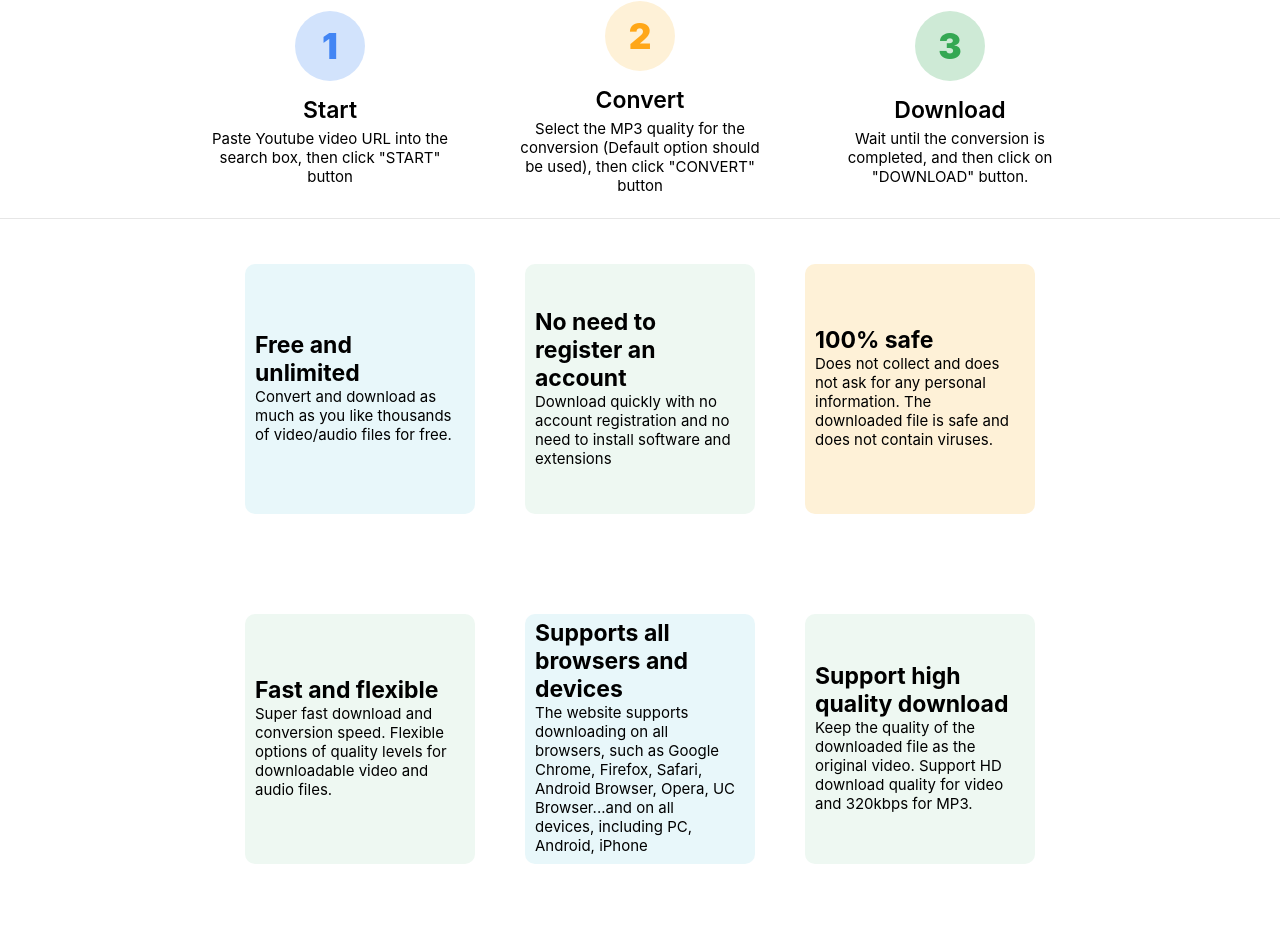
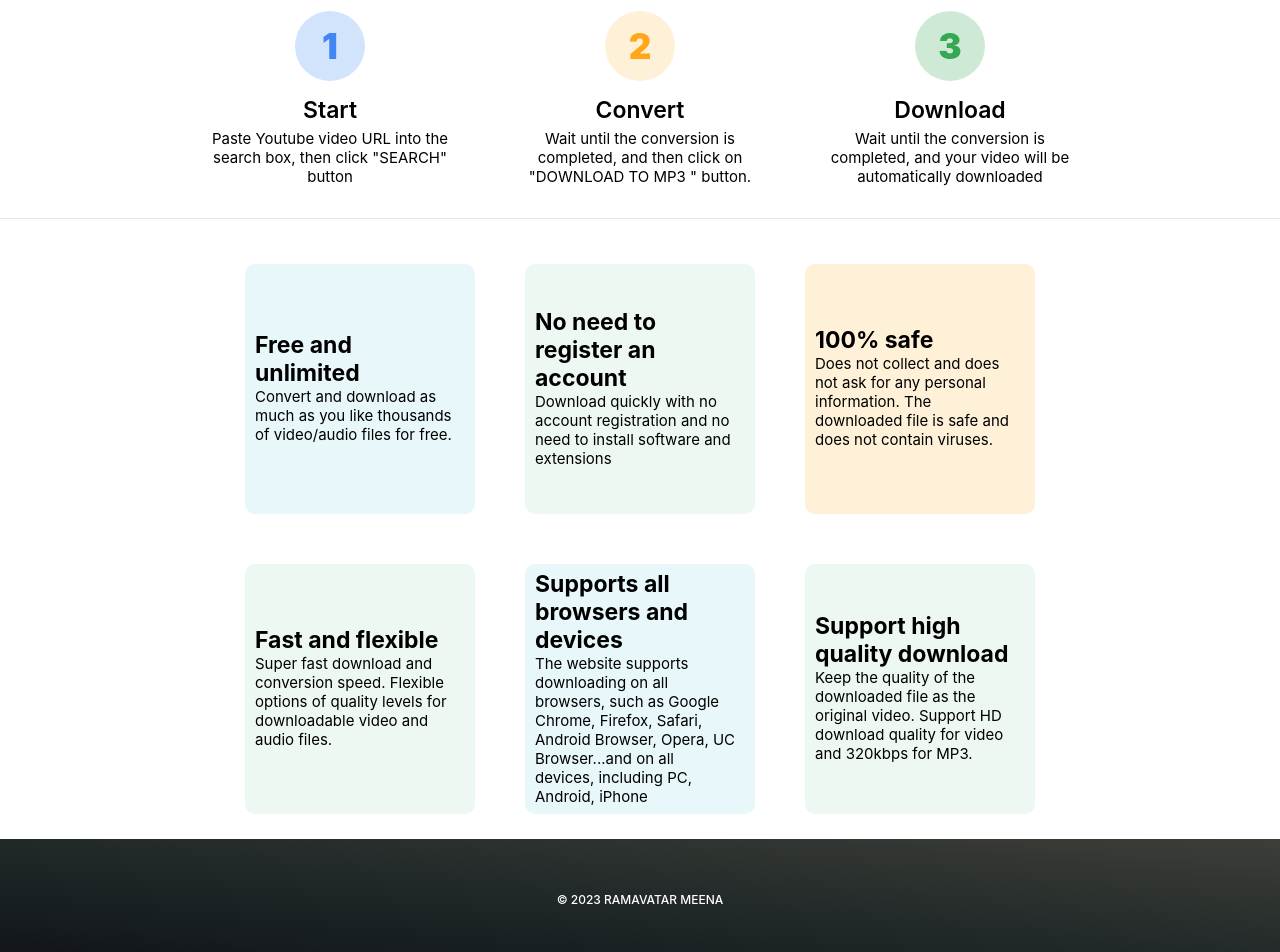
Before and after one commit to ramavatarmeena99/Avatar-Youtube-Video-to-MP3, a React (Create React App) app: page / in a window 1280 px wide. Shown: the part 853-1805 px from the top of the page. Built offline with nearby package versions, Linux system fonts and the light colour scheme.

Commit message:
some bug fixes

```diff
--- a/src/Page/home/Home.js
+++ b/src/Page/home/Home.js
@@ -1,6 +1,7 @@
 import React from 'react'
 import styled from 'styled-components';
 import Center from '../../center/Center'
+import Footer from '../../footer/Footer';
 import Grid from '../../grid/Grid';
 import Header from '../../header/Header'
 import Instruction from '../../instruction/Instruction';
@@ -14,6 +15,7 @@ export default function Home() {
     </UiDesign>
     <Instruction/>
     <Grid/>
+    <Footer/>
    </>
 
 
--- /dev/null
+++ b/src/footer/Footer.js
@@ -0,0 +1,37 @@
+import React from "react";
+import styled from "styled-components";
+
+export default function Footer() {
+  return (
+    <ForFooter
+
+    >
+
+       <a style={{color:"white",textDecoration:"none"}} href="https://ramavatarmeena.netlify.app/" target="_blank" rel="noreferrer">
+       <H1>
+       © 2023
+      RAMAVATAR MEENA
+      </H1>
+
+          </a>
+
+    </ForFooter>
+  );
+}
+
+const ForFooter = styled.div`
+ width: 100%;
+        height: 15vh;
+        background-color:black;
+        color: white;
+        display: flex;
+        align-items: center;
+        justify-content: center;
+        background-image: linear-gradient(to right top, #111419, #181f22, #222929, #2f3430, #3d3e39);
+`;
+
+const H1 = styled.h1`
+font-size:12px ;
+font-weight:500 ;
+
+`;
--- a/src/grid/Grid.js
+++ b/src/grid/Grid.js
@@ -26,7 +26,7 @@ export default function Grid() {
 
 const ForGrid = styled.div`
   width: 100%;
-  height: 90vh;
+  height: auto;
   display: flex;
   align-items: flex-start;
   justify-content: center;
@@ -36,7 +36,7 @@ const ForGrid = styled.div`
   border-top: 1px solid #e6e6e6;
   @media (max-width: 768px) {
     height: auto;
-    padding: 0px 0px;
+    padding: 20px 0px;
   }
 `;
 const ForGridData = styled.div`
--- a/src/instruction/InstructionData.js
+++ b/src/instruction/InstructionData.js
@@ -4,7 +4,7 @@ export const instructionData = [
     title: "Start",
     description: (
       <>
-        Paste Youtube video URL into the search box, then click "START" button
+        Paste Youtube video URL into the search box, then click "SEARCH" button
       </>
     ),
     color: "#d2e3fc",
@@ -16,8 +16,8 @@ export const instructionData = [
     title: "Convert",
     description: (
       <>
-        Select the MP3 quality for the conversion (Default option should be
-        used), then click "CONVERT" button
+      Wait until the conversion is completed, and then click on "DOWNLOAD TO MP3 " button.
+
       </>
     ),
     color: "#fef1d7",
@@ -31,8 +31,7 @@ export const instructionData = [
     title: "Download",
     description: (
       <>
-        Wait until the conversion is completed, and then click on "DOWNLOAD"
-        button.
+        Wait until the conversion is completed, and your video will be automatically downloaded
       </>
     ),
     color: "#ceead6",
```
